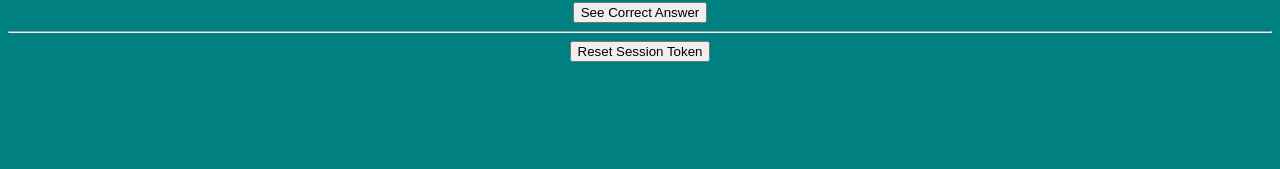
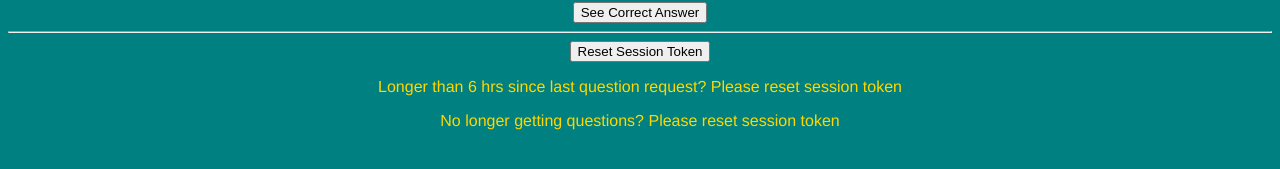
Before and after one commit to jeffspatafora/student-assessment-tracker-app-frontend, a Vue app: page /trivia in a window 1280 px wide. Shown: the part 275-444 px from the top of the page. Built offline with nearby package versions, Linux system fonts and the light colour scheme; no server answers.

Commit message:
adds reset session token instructions to trivia part

```diff
--- a/src/views/TriviaView.vue
+++ b/src/views/TriviaView.vue
@@ -88,6 +88,8 @@ export default {
   </div>
   <hr>
   <button v-on:click="resetSessionToken()">Reset Session Token</button>
+  <p>Longer than 6 hrs since last question request? Please reset session token</p>
+  <p>No longer getting questions? Please reset session token</p>
 
 
 </template>
```
